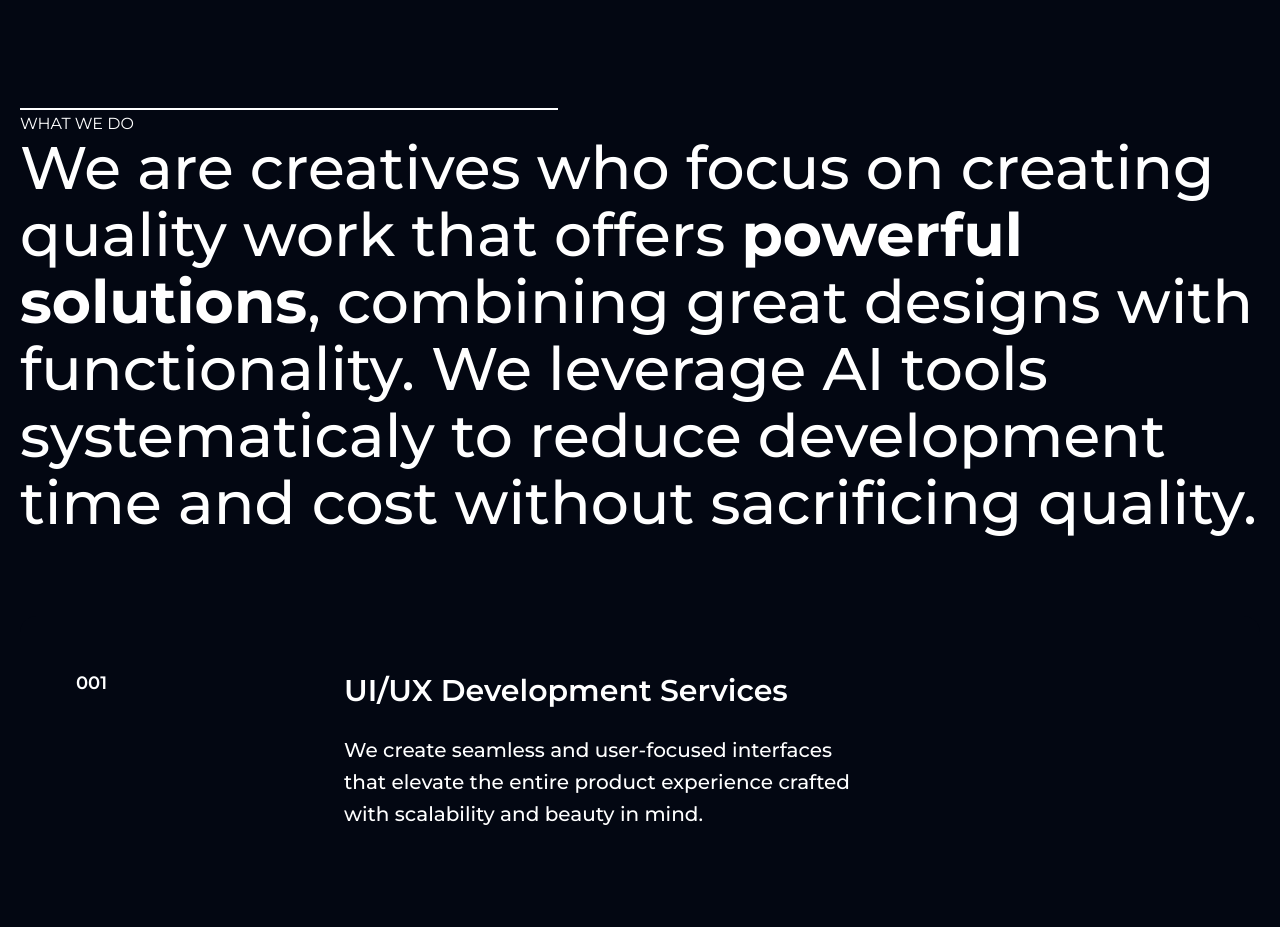
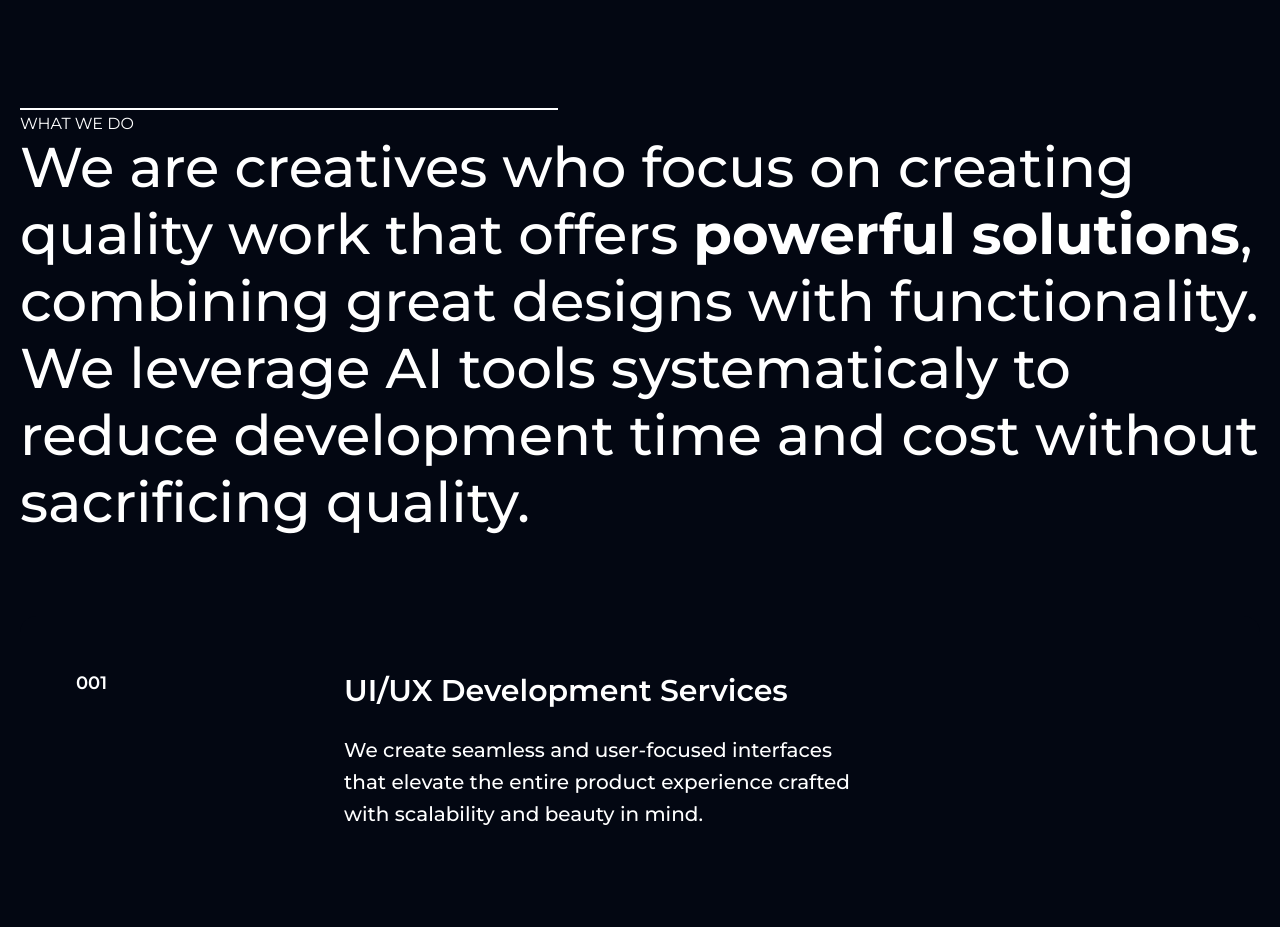
Before and after one commit to Biboswan/bibotecture-landing, a Next.js app: page / in a window 1280 px wide. Shown: the part 960-1887 px from the top of the page. Built offline with nearby package versions, Linux system fonts and the light colour scheme.

Commit message:
fix text size for banner

```diff
--- a/app/components/LandingPage.tsx
+++ b/app/components/LandingPage.tsx
@@ -22,7 +22,7 @@ export const LandingPage = () => {
             <div className="w-full border border-white border-solid min-h-px max-md:max-w-full" />
             <h2 className="mt-1 max-md:max-w-full">What We Do</h2>
           </div>
-          <p className="mt-0 text-6xl font-medium leading-[67px] max-md:mt-0 max-md:max-w-full max-md:text-4xl max-md:leading-[54px]">
+          <p className="mt-0 text-56 font-medium leading-[67px] max-md:mt-0 max-md:max-w-full max-md:text-2xl max-md:leading-[54px] text-[20px] lg:text-[56px]">
             We are creatives who focus on creating quality work that offers{" "}
             <strong>powerful solutions</strong>, combining great designs with
             functionality. We leverage AI tools systematicaly to reduce development time and cost without sacrificing quality.
```
